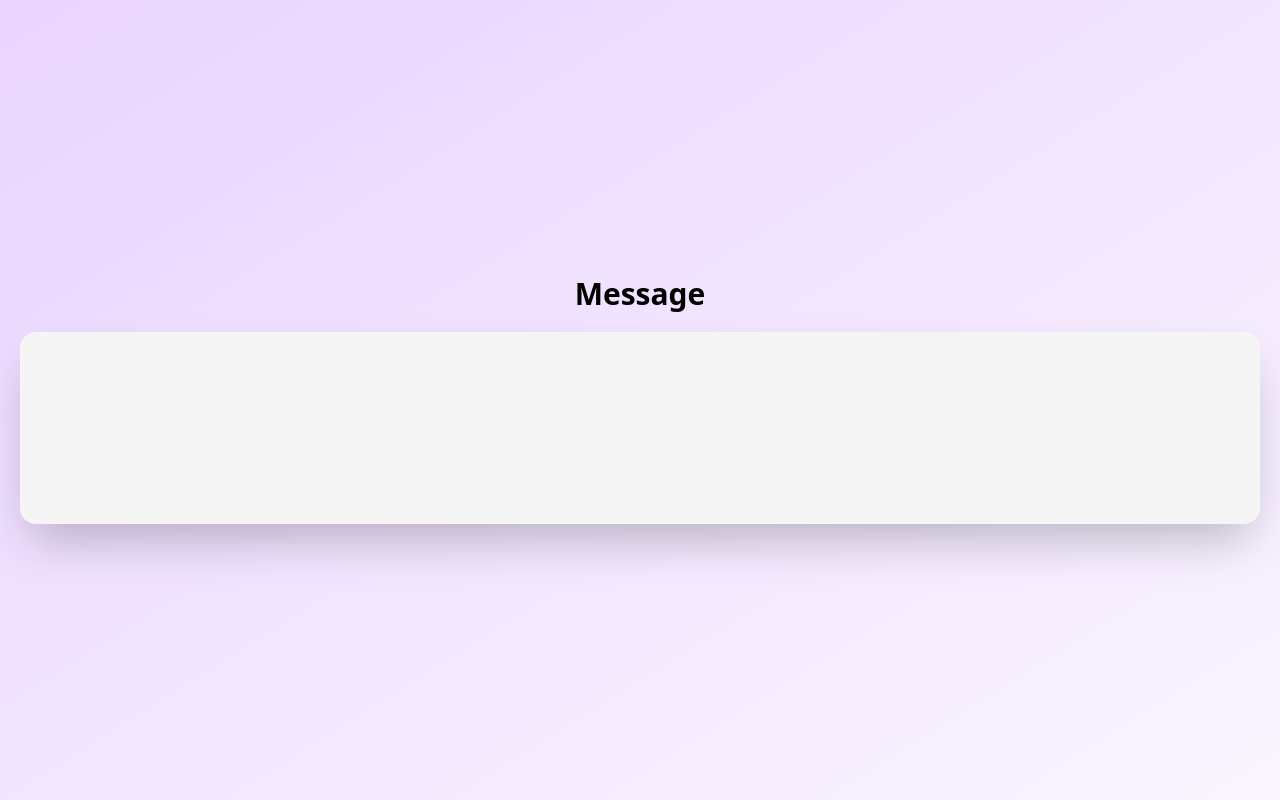
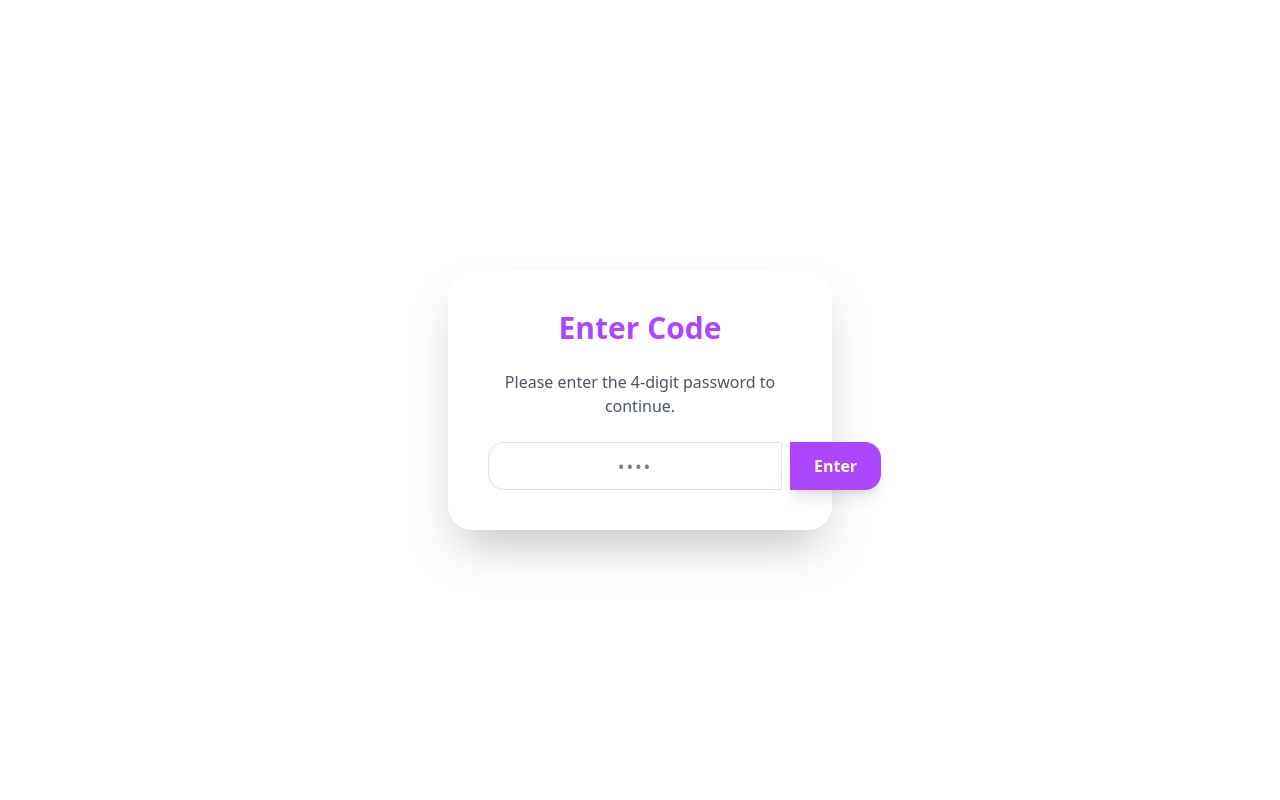
Before and after one commit to accamamuhammad/locky-link, a Next.js app: page /view/1 in a window 1280 px wide. Built offline with nearby package versions, Linux system fonts and the light colour scheme; no server answers; the database is empty.

Commit message:
receiver side logic and ui

```diff
--- a/src/app/components/Entry.jsx
+++ b/src/app/components/Entry.jsx
@@ -72,9 +72,9 @@ const Entry = () => {
     return code;
   };
 
-  useEffect(() => {
-    console.log(data);
-  }, [data]);
+  // useEffect(() => {
+  //   console.log(data);
+  // }, [data]);
 
   return (
     <div className="bg-neutral-50 p-2 w-full h-fit mt-5 rounded-xl flex flex-col justify-between items-center shadow-2xl">
--- a/src/app/firebase.js
+++ b/src/app/firebase.js
@@ -1,7 +1,4 @@
-// Import the functions you need from the SDKs you need
 import { initializeApp } from "firebase/app";
-// TODO: Add SDKs for Firebase products that you want to use
-// https://firebase.google.com/docs/web/setup#available-libraries
 
 // Your web app's Firebase configuration
 const firebaseConfig = {
--- a/src/app/view/[id]/page.jsx
+++ b/src/app/view/[id]/page.jsx
@@ -1,31 +1,86 @@
 "use client";
 
+import React, { useEffect } from "react";
 import { useState } from "react";
+import { getDatabase, get, ref } from "firebase/database";
+import { app } from "../../firebase.js";
 
 export default function Page({ params }) {
-  //   console.log(params.id);
-  const [toggleData, setToggleData] = useState(false);
-  const [password, setPassword] = useState("1234");
+  const { id } = React.use(params);
+  // console.log(id);
+  const db = getDatabase(app);
+  const [data, setData] = useState([]);
+  const [currentMessageData, setCurrentMessageData] = useState({});
+  const [toggleData, setToggleData] = useState(true);
+  const [password, setPassword] = useState("");
+  const [passwordInput, setPasswordInput] = useState("");
+
+  useEffect(() => {
+    const messagesRef = ref(db, "messages");
+    get(messagesRef).then((snapshot) => {
+      if (snapshot.exists()) {
+        const dataArray = Object.values(snapshot.val());
+        setData(dataArray);
+      } else {
+        console.log("error");
+      }
+    });
+  }, []);
+
+  useEffect(() => {
+    data.forEach((item) => {
+      const currentCode = item.urlCode;
+      if (id === currentCode) {
+        setPassword(item.otp);
+        setCurrentMessageData(item);
+      }
+    });
+  }, [data]);
+
+  const handlePassword = () => {
+    if (password === passwordInput) {
+      setToggleData(false);
+    } else {
+      alert("🚨 Incorrect Code");
+    }
+  };
 
   return (
     <section className="w-screen h-screen flex items-center justify-center bg-gradient-to-br from-purple-200 to-purple-50">
-      {/* Viewing message with ID: {params.id} */}
+      {/* Full-page password overlay */}
       <div
         className={`${
           toggleData
-            ? "w-fit space-y-2 flex flex-row items-center justify-center"
+            ? "fixed inset-0 z-50 flex items-center justify-center bg-white bg-opacity-95"
             : "hidden"
         }`}
       >
-        <h1 className="text-purple-900 font-bold text-2xl mt-1 mr-2">Code:</h1>
-        <div className="w-44 h-10 rounded-lg bg-purple-50 p-1 flex flex-row justify-between">
-          <input
-            type="number"
-            className="w-full h-full pl-2 outline-0 rounded-l-lg"
-          />
-          <button className="px-5 h-full cursor-pointer bg-purple-500 font-medium text-white rounded-lg">
-            Enter
-          </button>
+        <div className="bg-white rounded-3xl shadow-2xl p-10 flex flex-col items-center gap-6 w-96">
+          <h1 className="text-purple-500 font-extrabold text-3xl">
+            Enter Code
+          </h1>
+          <p className="text-gray-600 text-center">
+            Please enter the 4-digit password to continue.
+          </p>
+          <div className="w-full flex items-center gap-2">
+            <input
+              type="text"
+              maxLength={4}
+              value={passwordInput}
+              onChange={(e) => {
+                const val = e.target.value.replace(/\D/g, "");
+                setPasswordInput(val);
+              }}
+              className="flex-1 h-12 px-4 rounded-l-2xl border border-purple-200 focus:ring-2 focus:ring-purple-500 outline-none text-center text-lg tracking-widest"
+              placeholder="••••"
+            />
+            <button
+              onClick={handlePassword}
+              className="h-12 px-6 bg-purple-500 text-white font-semibold rounded-r-2xl shadow-lg hover:bg-purple-600 transition-colors"
+            >
+              Enter
+            </button>
+          </div>
         </div>
       </div>
       <div
@@ -34,7 +89,9 @@ export default function Page({ params }) {
         }
       >
         <h1 className="font-bold text-3xl">Message</h1>
-        <div className="w-full h-48 bg-neutral-100 rounded-2xl shadow-2xl"></div>
+        <div className="w-full h-fit px-4 py-8 text-lg font-medium bg-neutral-100 rounded-2xl shadow-2xl text-center">
+          {currentMessageData.message}
+        </div>
       </div>
     </section>
   );
```
